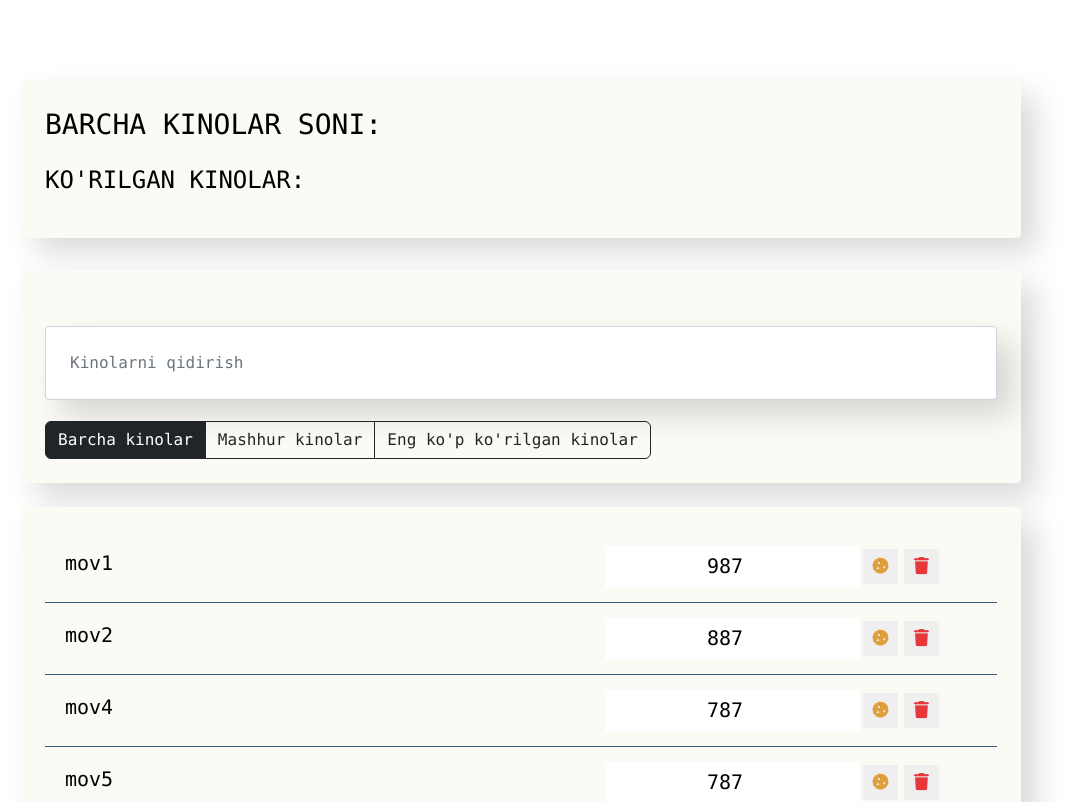
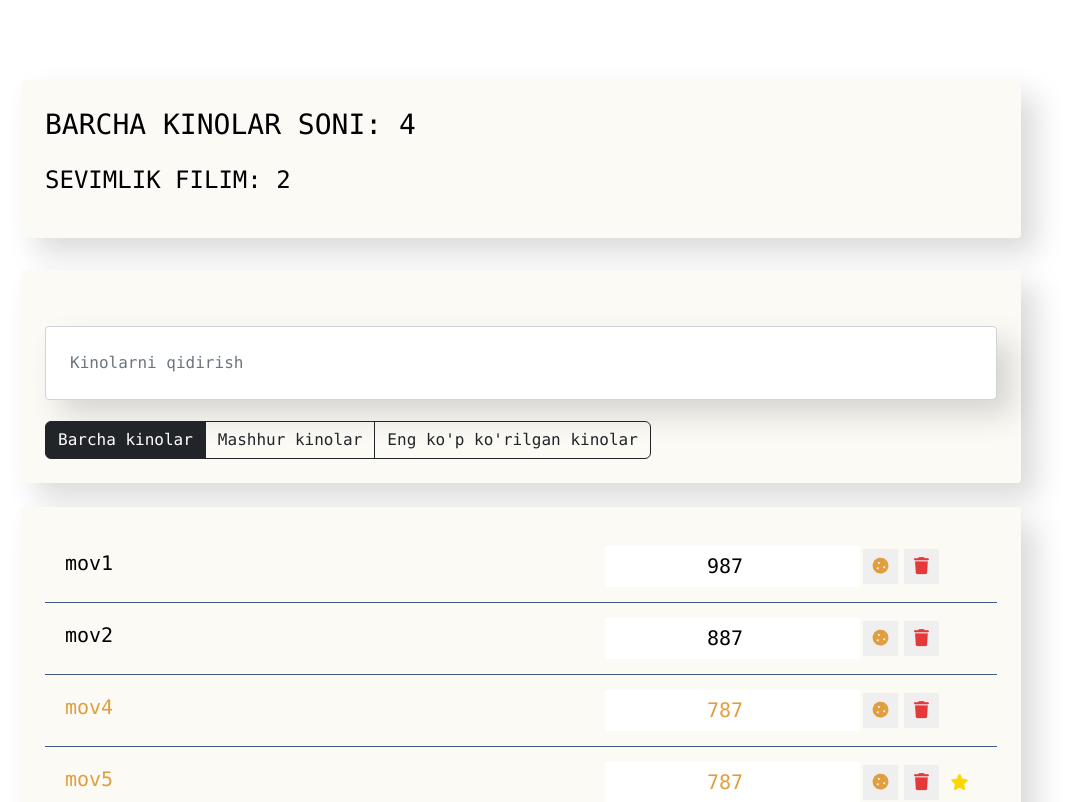
Before and after one commit to Mrkhan14/React-App-01, a React (Create React App) app: page / in a window 1280 px wide. Shown: the top 802 px of the page, without its empty margins (119-1192 px from the left). Built offline with nearby package versions, Linux system fonts and the light colour scheme.

Commit message:
#18. Loyiha. Xodisalar propsi

```diff
--- a/src/components/app-info/app-info.js
+++ b/src/components/app-info/app-info.js
@@ -1,10 +1,10 @@
 import './app-info.css'
 
-const AppInfo = () => {
+const AppInfo = ({allMoviesCount, favouriteMoviesCount}) => {
 	return (
 		<div className='app-info'>
-			<p className='fs-3 text-uppercase'>Barcha kinolar soni: </p>
-			<p className='fs-4 text-uppercase'>Ko'rilgan kinolar: </p>
+			<p className='fs-3 text-uppercase'>Barcha kinolar soni: {allMoviesCount} </p>
+			<p className='fs-4 text-uppercase'>Sevimlik filim: {favouriteMoviesCount}</p>
 		</div>
 	)
 }
--- a/src/components/app/App.js
+++ b/src/components/app/App.js
@@ -12,10 +12,10 @@ class App extends  Component{
 		super(props)
 		this.state= {
 			data2: [
-				{ id: 1, name: "mov1", viewers: 987, favourite: false},
-				{ id: 2, name: "mov2", viewers: 887,  favourite: false},
-				{ id: 3, name: "mov4", viewers: 787,  favourite: true},
-				{ id: 4, name: "mov5", viewers: 787,  favourite: true}
+				{ id: 1, name: "mov1", viewers: 987, like: false, favourite: false},
+				{ id: 2, name: "mov2", viewers: 887, like: false, favourite: false},
+				{ id: 3, name: "mov4", viewers: 787, like: false, favourite: true},
+				{ id: 4, name: "mov5", viewers: 787, like: true, favourite: true}
 			]
 		}
 	}
@@ -28,40 +28,54 @@ class App extends  Component{
 	}
 	// ondelete = id => {
 	// 	this.setState(({data2}) =>{
-	//
 	// 		const newArr = data2.filter(c => c.id !== id)
-	//
 	// 		return{
 	// 			data2: newArr
 	// 		}
 	// 	})
-	// 	console.log(id)
 	// }
 
 
 	addForm = (item) =>{
 		this.setState(({data2 }) =>{
-			const  newArr = [...data2, {...item, id: uuidv4()}]
+			const  newItme = [...data2, {...item, id: uuidv4(), favourite: false, like: false}]
 			return{
-				data2: newArr
+				data2: newItme
 			}
 		})
 	}
 
+	onTogProp = (id, prop) =>{
+		console.log(prop)
+		this.setState(({data2 }) =>({
+		 data2: data2.map(item =>{
+				if (item.id == id){
+					return{...item, [prop]: !item[prop]}
+				}
+				return item
+			}),
+		}))
+	}
 
 
 
 	render() {
 		const {data2} = this.state
+		const allmoviesCount = data2.length
+		const favouriteMMoviesCount = data2.filter(c => c.favourite).length
 		return (
 			<div className='app font-monospace'>
 				<div className='content'>
-					<AppInfo />
+					<AppInfo  allMoviesCount={allmoviesCount} favouriteMoviesCount={favouriteMMoviesCount} />
 					<div className='search-panel'>
 						<SearchPanel />
 						<AppFilter />
 					</div>
-					<MovieList data={data2} onDelete={this.ondelete}/>
+					<MovieList
+						data={data2}
+						onDelete={this.ondelete}
+						onTogProp={this.onTogProp}
+					/>
 					<MoviesAddForm addForm={this.addForm}  />
 				</div>
 			</div>
--- a/src/components/movie-list-item/movie-list-item.js
+++ b/src/components/movie-list-item/movie-list-item.js
@@ -1,34 +1,26 @@
 import { Component} from "react";
 import './movie-list-item.css'
 
-class MovieListItem extends Component{
-	constructor(props) {
-		super(props);
-		this.state={
-			favourite :false,
-			like: false
-		}
-	}
+const MovieListItem = props => {
+	const {name, viewers, onDelete, onTogProp, favourite, like  } = props
 
-	onFavourite= () =>{
-		this.setState(prevState => ({
-			favourite: !prevState.favourite
-		}))
-	}
-	onLike= () =>{
-		this.setState(prevState => ({
-			like: !prevState.like
-		}))
-	}
-	render() {
-		const {name, viewers, onDelete, } = this.props
-		const { favourite, like } = this.state
 	return (
 		<li className={`list-group-item d-flex justify-content-between favourite ${favourite && 'favouriteClass'} ${like && 'like'}`} >
-				<span className='list-group-item-label' onClick={this.onLike}> {name}</span>
+			<span
+				className='list-group-item-label'
+				onClick={onTogProp}
+				data-toggle='like'
+			>
+				{name}
+			</span>
 			<input type='number' className='list-group-item-input' defaultValue={viewers} />
 			<div className='d-flex justify-content-center align-items-center'>
-					<button type='button' className='btn-cookie btn-sm' onClick={this.onFavourite}>
+				<button
+					type='button'
+					className='btn-cookie btn-sm'
+					onClick={onTogProp}
+					data-toggle='favourite'
+				>
 					<i className='fas fa-cookie'></i>
 				</button>
 
@@ -44,27 +36,5 @@ class MovieListItem extends Component{
 		</li>
 	)
 }
-}
-
-// const MovieListItem = ({ name, viewers, favourite }) => {
-//
-// 	console.log(favourite)
-// 	return (
-// 		<li className={`list-group-item d-flex justify-content-between favourite ${favourite && 'favouriteClass'}`} >
-// 			<span className='list-group-item-label'>{name}</span>
-// 			<input type='number' className='list-group-item-input' defaultValue={viewers} />
-// 			<div className='d-flex justify-content-center align-items-center'>
-// 				<button type='button' className='btn-cookie btn-sm '>
-// 					<i className='fas fa-cookie'></i>
-// 				</button>
-//
-// 				<button type='button' className='btn-trash btn-sm '>
-// 					<i className='fas fa-trash'></i>
-// 				</button>
-// 				<i className='fas fa-star'></i>
-// 			</div>
-// 		</li>
-// 	)
-// }
 
 export default MovieListItem
--- a/src/components/movie-list/movie-list.js
+++ b/src/components/movie-list/movie-list.js
@@ -1,7 +1,7 @@
 import MovieListItem from '../movie-list-item/movie-list-item'
 import './movie-list.css'
 
-const MovieList = ({ data, onDelete }) => {
+const MovieList = ({ data, onDelete, onTogProp }) => {
 	return (
 		<ul className='movie-list'>
 			{data.map(item =>(
@@ -16,6 +16,7 @@ const MovieList = ({ data, onDelete }) => {
 				<MovieListItem
 					{...item} key={item.id}
 					onDelete={() => onDelete(item.id)}
+					onTogProp={(e)=> onTogProp(item.id, e.currentTarget.getAttribute('data-toggle'))}
 				/>
 			))}
 		</ul>
```
Lines whose indentation alone changed are shown as unchanged.
